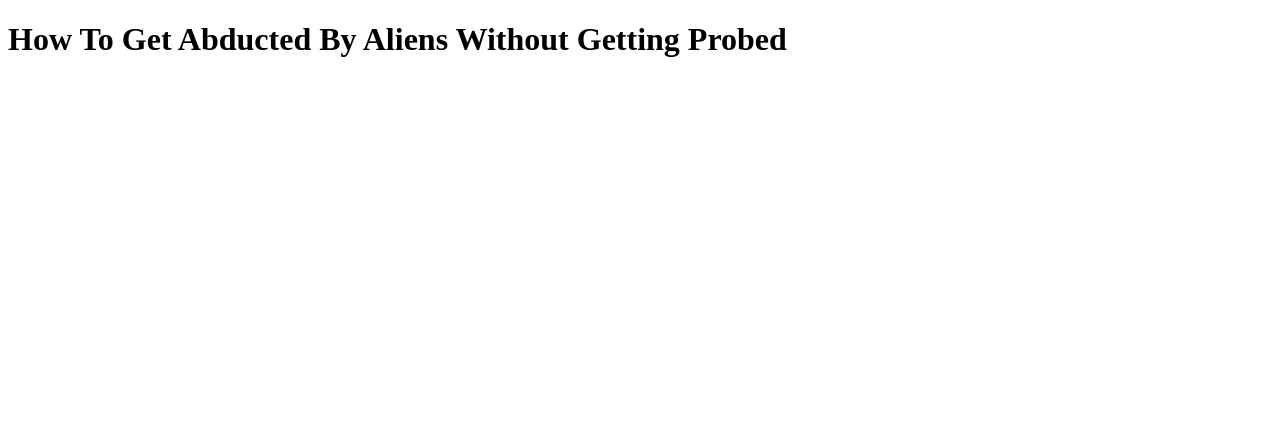
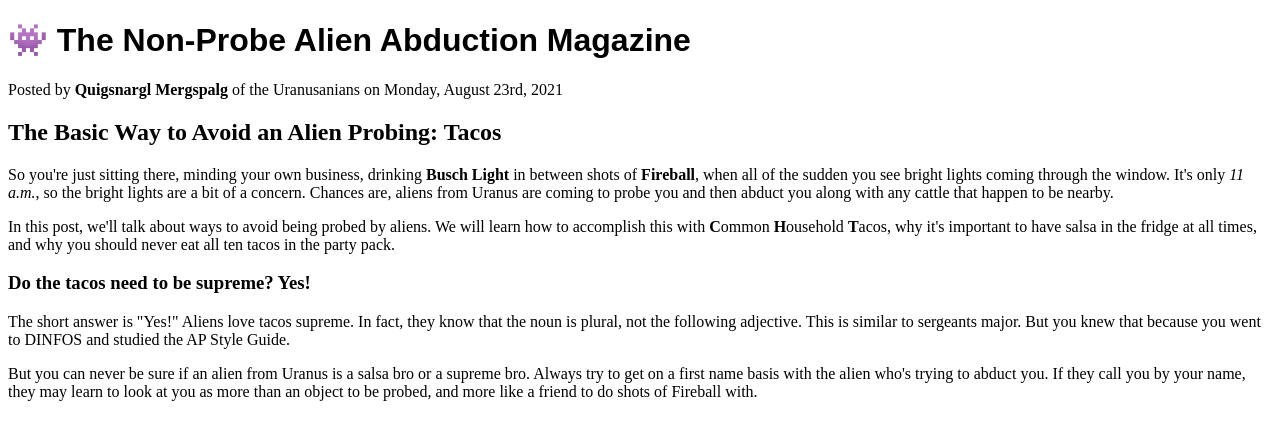
Before and after one commit to beautyTruth/Intro-to-HTML, a plain HTML site: page index.html in a window 1280 px wide. Drawn offline with Linux system fonts and the light colour scheme.

Commit message:
add first text element work

```diff
--- a/index.html
+++ b/index.html
@@ -5,6 +5,56 @@
   </head>
 
   <body>
-    <h1>How To Get Abducted By Aliens Without Getting Probed</h1>
+    <!-- <h1>How To Get Abducted By Aliens Without Getting Probed</h1>
+    <h2>There's only one way: Tacos</h2>
+    <h3>Specifically hard shell</h3>
+    <h4>More specifically: supreme</h4>
+    <h5>Super specifically: picante sour cream</h5>
+    <h6>Plaid specific: also chives</h6> -->
+
+    <h1 style="font-family: Futura, sans-serif">
+      👾 The Non-Probe Alien Abduction Magazine
+    </h1>
+    <p>
+      Posted by <strong>Quigsnargl Mergspalg</strong> of the Uranusanians on
+      Monday, August 23rd, 2021
+    </p>
+
+    <h2>The Basic Way to Avoid an Alien Probing: Tacos</h2>
+
+    <p>
+      So you're just sitting there, minding your own business, drinking
+      <strong>Busch Light</strong> in between shots of
+      <strong>Fireball</strong>, when all of the sudden you see bright lights
+      coming through the window. It's only <em>11 a.m.</em>, so the bright
+      lights are a bit of a concern. Chances are, aliens from Uranus are coming
+      to probe you and then abduct you along with any cattle that happen to be
+      nearby.
+    </p>
+
+    <p>
+      In this post, we'll talk about ways to avoid being probed by aliens. We
+      will learn how to accomplish this with <strong>C</strong>ommon
+      <strong>H</strong>ousehold <strong>T</strong>acos, why it's important to
+      have salsa in the fridge at all times, and why you should never eat all
+      ten tacos in the party pack.
+    </p>
+
+    <h3>Do the tacos need to be supreme? Yes!</h3>
+
+    <p>
+      The short answer is "Yes!" Aliens love tacos supreme. In fact, they know
+      that the noun is plural, not the following adjective. This is similar to
+      sergeants major. But you knew that because you went to DINFOS and studied
+      the AP Style Guide.
+    </p>
+
+    <p>
+      But you can never be sure if an alien from Uranus is a salsa bro or a
+      supreme bro. Always try to get on a first name basis with the alien who's
+      trying to abduct you. If they call you by your name, they may learn to
+      look at you as more than an object to be probed, and more like a friend to
+      do shots of Fireball with.
+    </p>
   </body>
 </html>
```
